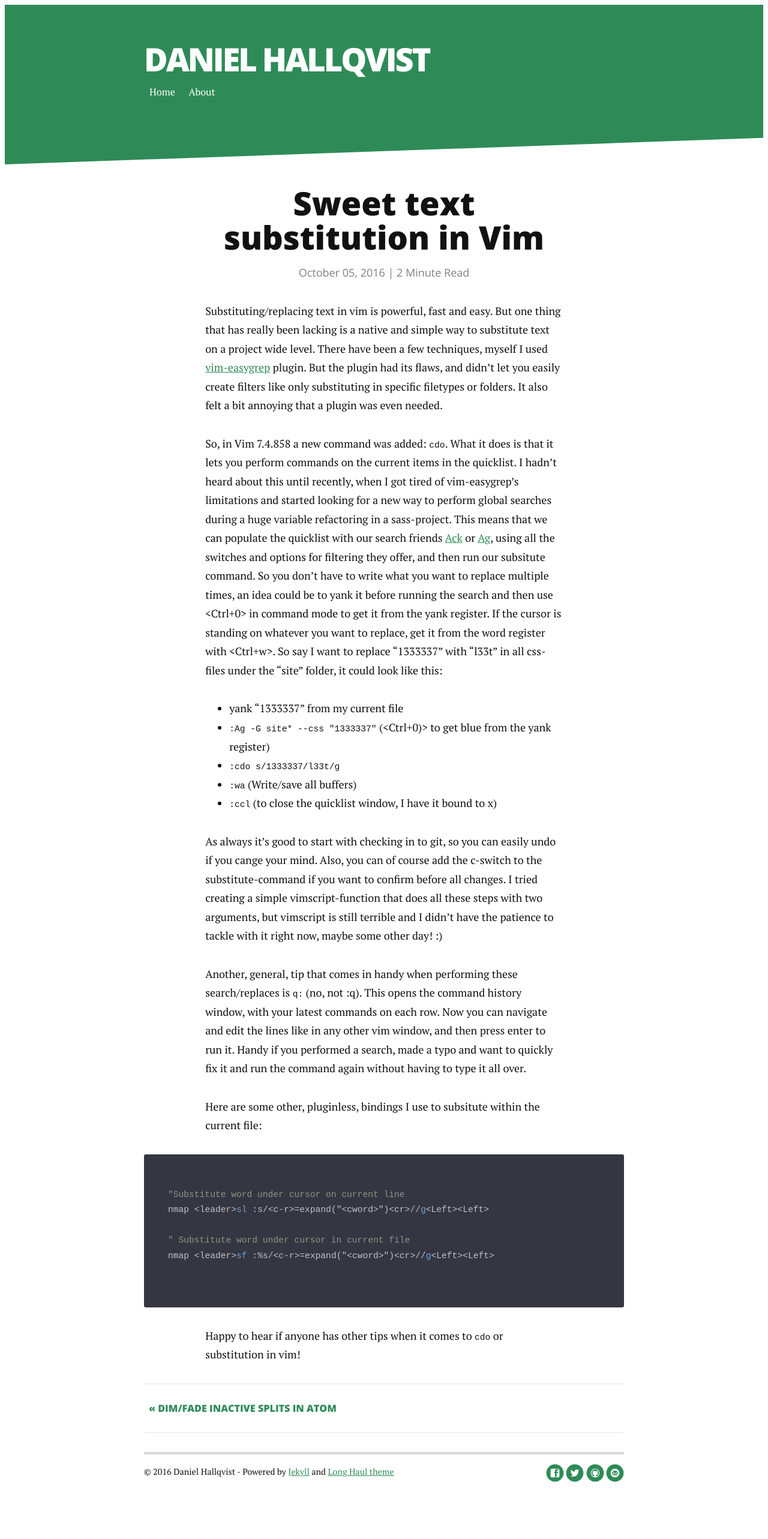
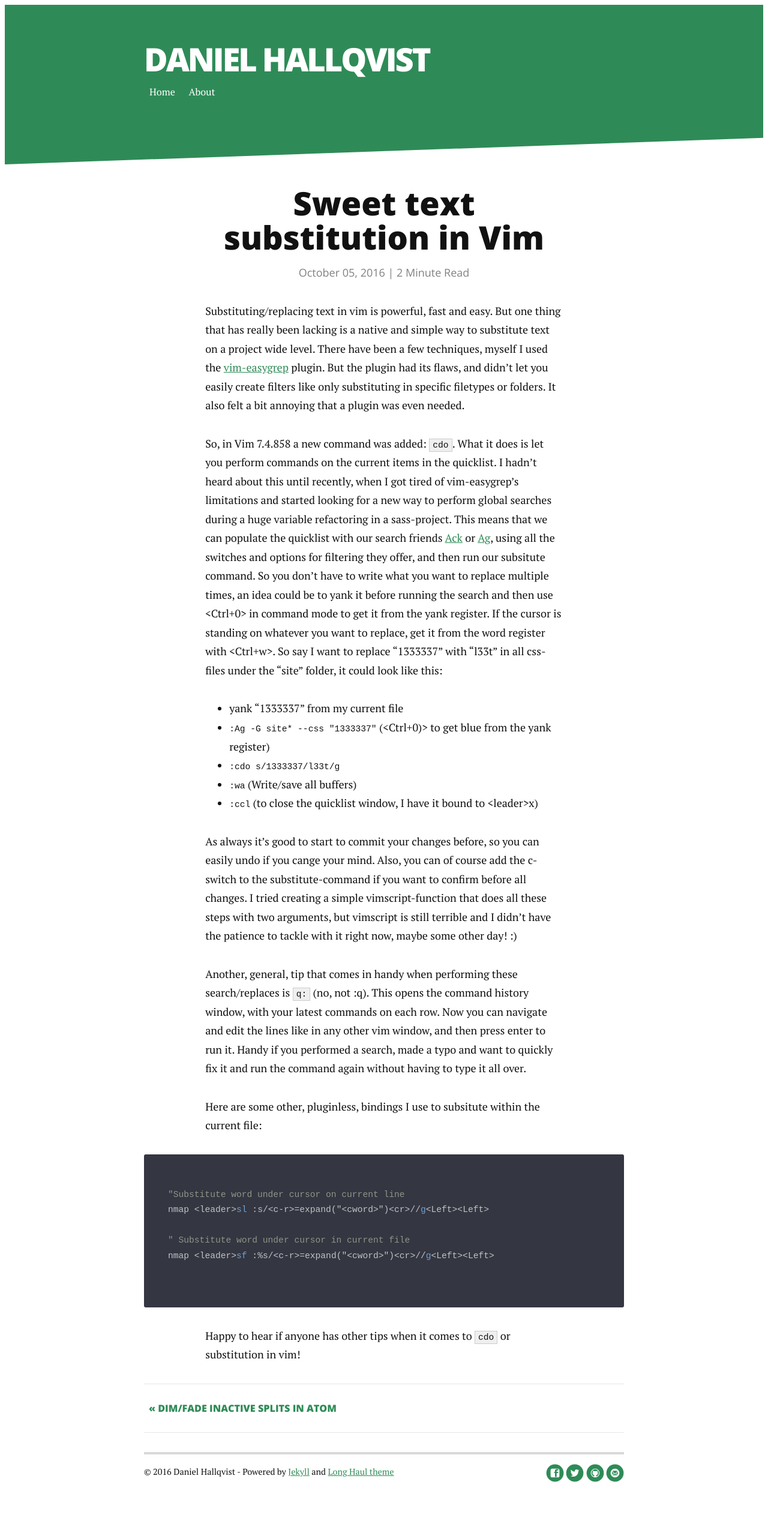
Before and after one commit to Dhq/dhallqvist-blogg, a Jekyll site: the page built from _posts/2016-10-05-sweet-text-substitution-in-vim.markdown, in a window 1280 px wide. Shown: the whole page at 60% size. Built offline with Jekyll 4.4.1, drawn with Linux system fonts in a browser that asks for light colours; nearby versions of some CDN libraries.

Commit message:
FIxed code element

```diff
--- a/_posts/2016-10-05-sweet-text-substitution-in-vim.markdown
+++ b/_posts/2016-10-05-sweet-text-substitution-in-vim.markdown
@@ -5,11 +5,11 @@ date:   2016-10-5
 ---
 
 Substituting/replacing text in vim is powerful, fast and easy. But one thing that has really been lacking is a native and simple way to substitute text
-on a project wide level. There have been a few techniques, myself I used [vim-easygrep](http://github.com/dkprice/vim-easygrep) plugin.
+on a project wide level. There have been a few techniques, myself I used the [vim-easygrep](http://github.com/dkprice/vim-easygrep) plugin.
 But the plugin had its flaws, and didn't let you easily create filters like only substituting in specific filetypes or folders. It also felt a bit
 annoying that a plugin was even needed.
 
-So, in Vim 7.4.858 a new command was added: `cdo`. What it does is that it lets you perform commands on the current items in the quicklist. I hadn't
+So, in Vim 7.4.858 a new command was added: `cdo`. What it does is let you perform commands on the current items in the quicklist. I hadn't
 heard about this until recently, when I got tired of vim-easygrep's limitations and started looking for a new way to perform global searches during a
 huge variable refactoring in a sass-project. This means that we can populate the quicklist with our search friends
 [Ack](https://github.com/mileszs/ack.vim) or [Ag](https://github.com/rking/ag.vim), using all the switches and options for filtering they offer,
@@ -21,9 +21,9 @@ with <Ctrl+w>. So say I want to replace "1333337" with "l33t" in all css-files u
 * `:Ag -G site* --css "1333337"` (<Ctrl+0)> to get blue from the yank register)
 * `:cdo s/1333337/l33t/g`
 * `:wa` (Write/save all buffers)
-* `:ccl` (to close the quicklist window, I have it bound to <leader>x)
+* `:ccl` (to close the quicklist window, I have it bound to &lt;leader&gt;x)
 
-As always it's good to start with checking in to git, so you can easily undo if you cange your mind. Also, you can of course add the c-switch to the substitute-command
+As always it's good to start to commit your changes before, so you can easily undo if you cange your mind. Also, you can of course add the c-switch to the substitute-command
 if you want to confirm before all changes. I tried creating a simple vimscript-function that does all these steps with two arguments, but vimscript is still terrible
 and I didn't have the patience to tackle with it right now, maybe some other day! :)
 
--- a/assets/scss/style.scss
+++ b/assets/scss/style.scss
@@ -28,4 +28,10 @@
 // Import media queries add more as you desire
 @media only screen and (min-width: 800px) { @import "breakpoints/800up";}
 
+p > code {
+  background: #efefef;
+    padding: 2px 5px;
+    border: 1px solid #ccc;
+}
+
 // If IE support is needed you can add them here or create another stylesheet for specific IE fixes
```
Also changed, not shown: about.md (+1 -1 lines), assets/css/style.css, 6 other files.
